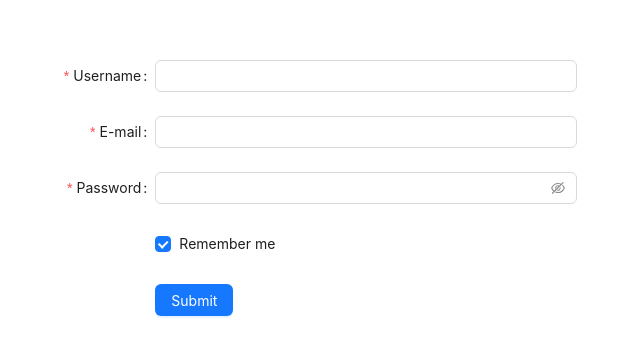
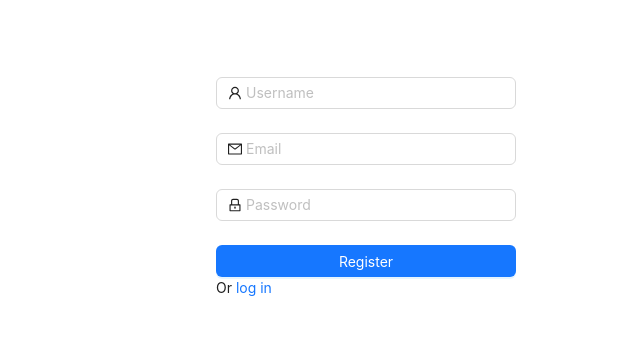
Before and after one commit to LexaDel/websocket_example, a React app in the folder client/: page /register in a window 1280 px wide. Shown: the part 208-564 px from the top of the page, without its empty margins (274-914 px from the left). Built offline with nearby package versions, Linux system fonts and the light colour scheme; no server answers.

Commit message:
refactor: register page

```diff
--- a/client/src/pages/RegisterPage/RegisterPage.js
+++ b/client/src/pages/RegisterPage/RegisterPage.js
@@ -1,7 +1,8 @@
 import { Component } from "react";
-import { Button, Checkbox, Form, Input } from 'antd';
+import { Button, Form, Input } from 'antd';
 import PageTemplate from "../PageTemplate/PageTemplate";
 import './RegisterPage.sass';
+import { LockOutlined, MailOutlined, UserOutlined } from "@ant-design/icons";
 
 class RegisterPage extends Component {
     onFinish = (values) => {
@@ -17,13 +18,6 @@ class RegisterPage extends Component {
             <PageTemplate>
                 <Form
                     className="registerPage"
-                    name="basic"
-                    labelCol={{
-                        span: 8,
-                    }}
-                    wrapperCol={{
-                        span: 8,
-                    }}
                     initialValues={{
                         remember: true,
                     }}
@@ -32,21 +26,14 @@ class RegisterPage extends Component {
                     autoComplete="off"
                 >
                     <Form.Item
-                        label="Username"
                         name="username"
-                        rules={[
-                        {
-                            required: true,
-                            message: 'Please input your username!',
-                        },
-                        ]}
+                        rules={[{ required: true, message: 'Please input your Username!' }]}
                     >
-                        <Input />
+                        <Input prefix={<UserOutlined className="site-form-item-icon" />} placeholder="Username" />
                     </Form.Item>
 
                     <Form.Item
                         name="email"
-                        label="E-mail"
                         rules={[
                         {
                             type: 'email',
@@ -58,42 +45,31 @@ class RegisterPage extends Component {
                         },
                         ]}
                     >
-                        <Input />
+                        <Input
+                            prefix={<MailOutlined className="site-form-item-icon" />}
+                            placeholder="Email"
+                        />
                     </Form.Item>
 
                     <Form.Item
-                        label="Password"
                         name="password"
-                        rules={[
-                        {
-                            required: true,
-                            message: 'Please input your password!',
-                        },
-                        ]}
+                        rules={[{ required: true, message: 'Please input your Password!' }]}
                     >
-                        <Input.Password />
+                        <Input
+                            prefix={<LockOutlined className="site-form-item-icon" />}
+                            type="password"
+                            placeholder="Password"
+                        />
                     </Form.Item>
-
-                    <Form.Item
-                        name="remember"
-                        valuePropName="checked"
-                        wrapperCol={{
-                            offset: 8,
-                            span: 16,
-                        }}
+                    <Form.Item>
+                    <Button
+                        className="registerButton"
+                        type="primary"
+                        htmlType="submit"
                     >
-                        <Checkbox>Remember me</Checkbox>
-                    </Form.Item>
-
-                    <Form.Item
-                        wrapperCol={{
-                            offset: 8,
-                            span: 16,
-                        }}
-                    >
-                    <Button type="primary" htmlType="submit">
-                        Submit
+                        Register
                     </Button>
+                    Or <a href="/login">log in</a>
                     </Form.Item>
                 </Form>
             </PageTemplate>
--- a/client/src/pages/RegisterPage/RegisterPage.sass
+++ b/client/src/pages/RegisterPage/RegisterPage.sass
@@ -1,2 +1,5 @@
 .registerPage
+    width: 300px
+
+.registerButton
     width: 100%
```
